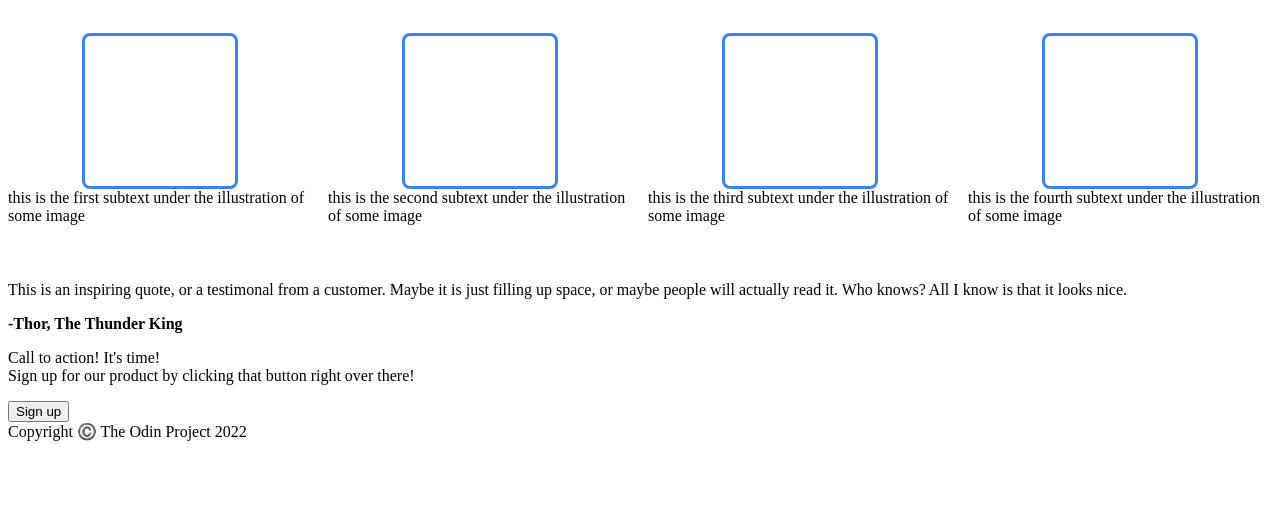
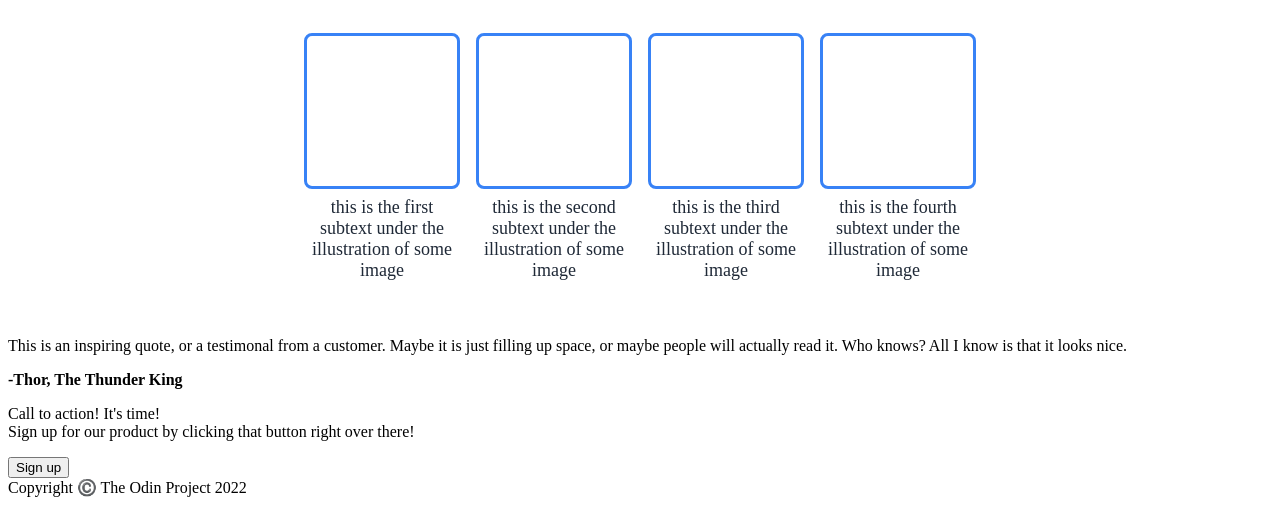
Before and after one commit to YossraElhaddad/landing-page, a plain HTML site: page index.html in a window 1280 px wide. Shown: the part 427-932 px from the top of the page. Before the commit the page ends 876 px from the top, so only its background shows below. Drawn offline with Linux system fonts and the light colour scheme.

Commit message:
Fix the styling of the text below the box

```diff
--- a/style.css
+++ b/style.css
@@ -97,6 +97,7 @@ a {
     display: flex;
     flex-direction: column;
     justify-content: center;
+    align-items: center;
     padding-bottom: 40px;
 }
 
@@ -119,7 +120,7 @@ a {
     flex-direction: column;
     align-items: center;
     justify-content: center;
-    flex: 1;
+    gap: 8px;
 }
 
 .box {
@@ -129,10 +130,9 @@ a {
     border: 3px solid #3882F6;
 }
 
-.box p {
+.item .text {
     font-size: 18px;
     color: #1F2937;
     text-align: center;
     width: 150px;
-    height: 150px;
 }
```
